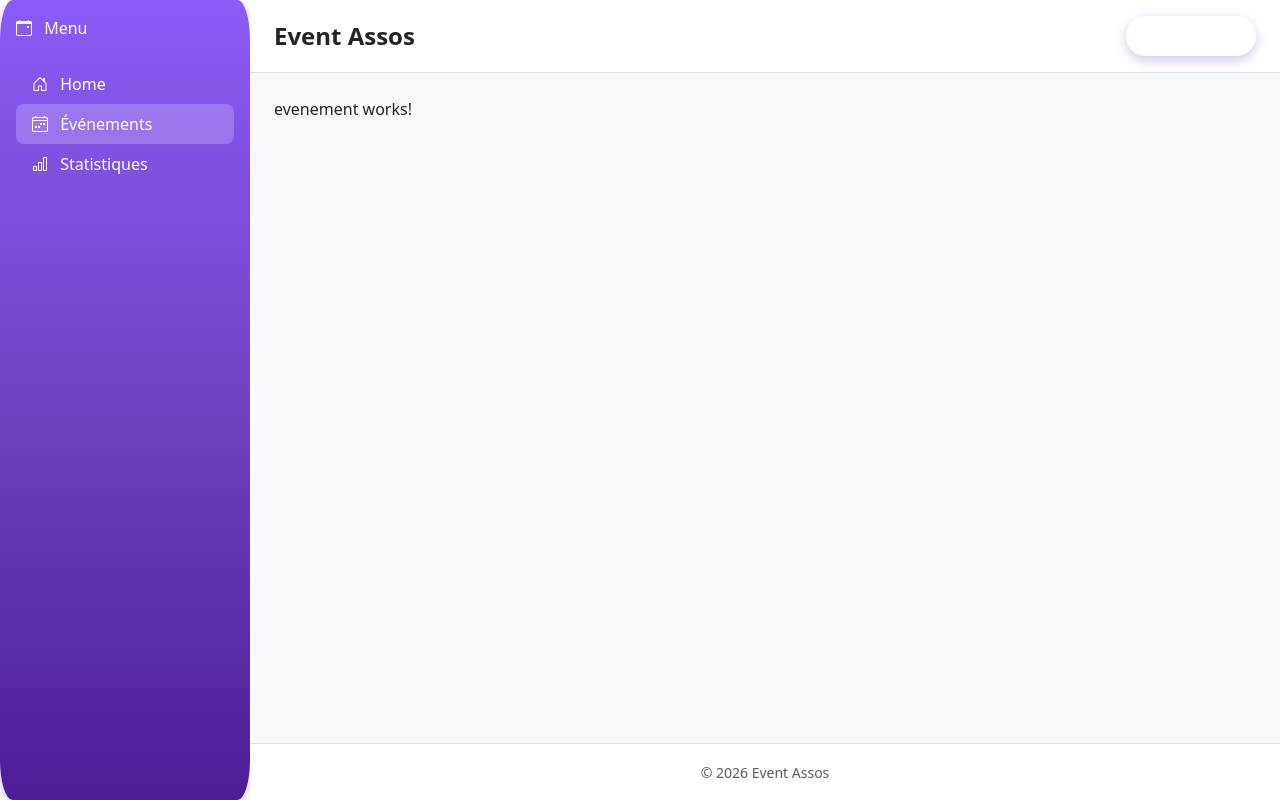
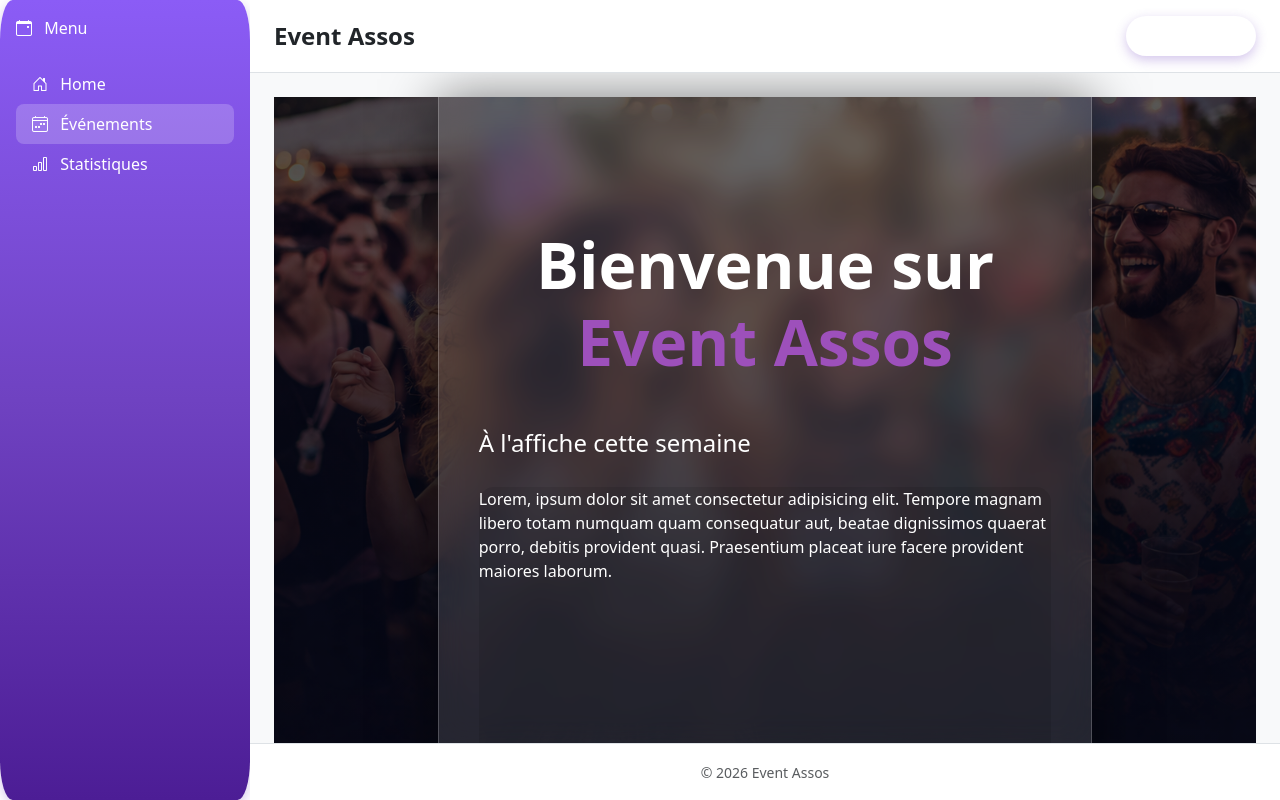
Before and after one commit to slaur88/EventAssosAngu, an Angular app: page /evenement in a window 1280 px wide. Built offline with nearby package versions, Linux system fonts and the light colour scheme.

Commit message:
add evenement

```diff
--- a/src/app/features/pages/evenement/evenement.html
+++ b/src/app/features/pages/evenement/evenement.html
@@ -1 +1,22 @@
-<p>evenement works!</p>
+<div class="event-wrapper">
+    <div class="container-fluid p-0">
+        <div class="row g-0 justify-content-center">
+
+            <div class="col-11 col-md-9 col-lg-8 central-column">
+
+                <div class="hero-content text-center">
+                    <h1 class="display-3 fw-bold mb-4">Bienvenue sur <span class="text-primary-custom">Event Assos</span></h1>
+
+                </div>
+
+                <div class="extra-content mt-5">
+                    <h2 class="h4 mb-4">À l'affiche cette semaine</h2>
+                    <div class="content-placeholder">
+                        <p>Lorem, ipsum dolor sit amet consectetur adipisicing elit. Tempore magnam libero totam numquam quam consequatur aut, beatae dignissimos quaerat porro, debitis provident quasi. Praesentium placeat iure facere provident maiores laborum.</p>
+                    </div>
+                </div>
+
+            </div>
+        </div>
+    </div>
+</div>
```
